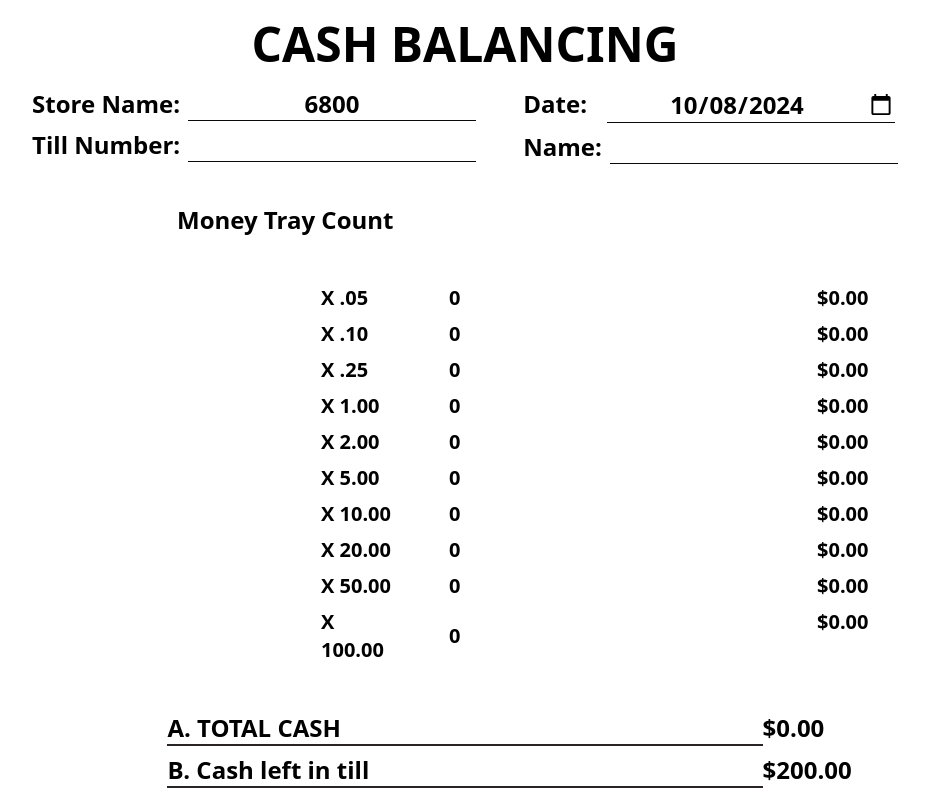
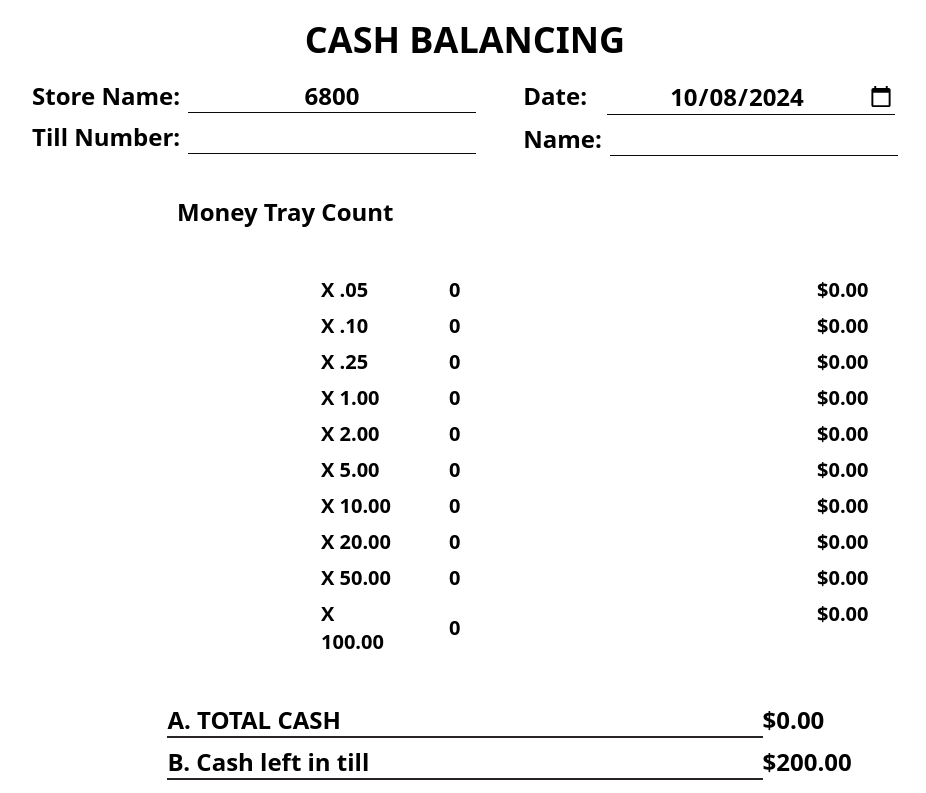
Before and after one commit to Terence-A/balance_sheet, a React (Vite) app: page / in a window 1280 px wide. Shown: the top 793 px of the page, without its empty margins (175-1101 px from the left). Built offline with nearby package versions, Linux system fonts and the light colour scheme.

Commit message:
changed font size for header

```diff
--- a/src/components/Header.jsx
+++ b/src/components/Header.jsx
@@ -1,7 +1,7 @@
 const Header = () => {
   return (
     <header>
-      <h1 className="text-5xl font-bold my-5 text-center">CASH BALANCING</h1>
+      <h1 className="text-4xl font-bold my-5 text-center">CASH BALANCING</h1>
     </header>
   );
 };
```
